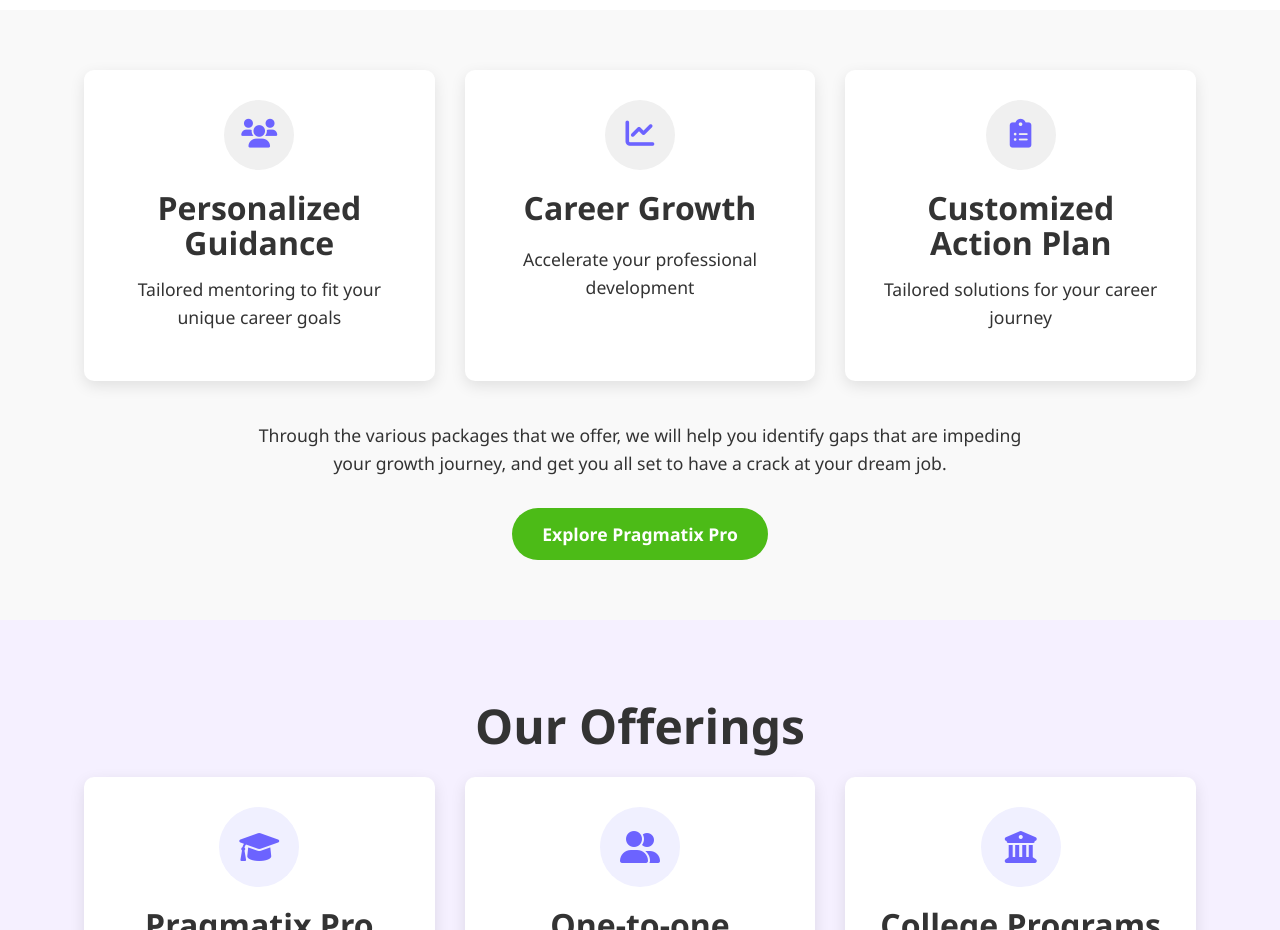
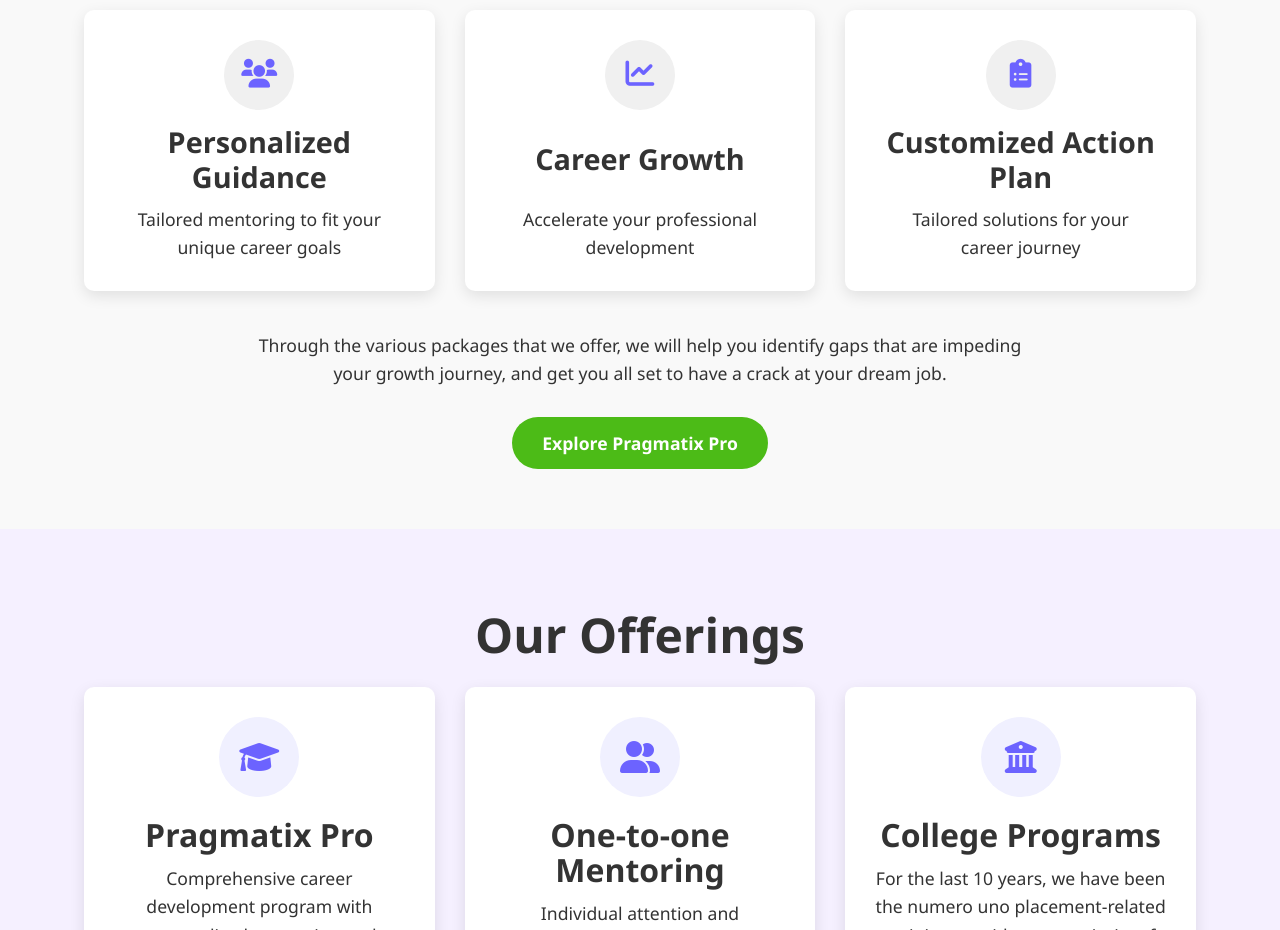
Before and after one commit to PragmatixCTO/Pragmatix-Website-2.0-v1, a plain HTML site: page index.html in a window 1280 px wide. Shown: the part 940-1870 px from the top of the page. Drawn offline with Linux system fonts and the light colour scheme.

Commit message:
logo and card alignment

```diff
--- a/styles.css
+++ b/styles.css
@@ -136,7 +136,7 @@ section {
 
 .logo img {
     width: auto;
-    height: 160px;
+    height: 100px;
     margin-right: 15px;
     display: block;
 }
@@ -232,13 +232,22 @@ section {
     margin: 0 auto 20px;
 }
 .feature-card h3 {
-    margin-bottom: 15px; /* Consistent spacing below heading */
-    min-height: 40px; /* Ensure consistent height for titles */
+    font-size: 1.8rem;
+  line-height: 1.2;
+  margin-bottom: 15px;
+  height: 60px; /* Fixed height for the title area */
+  display: flex;
+  align-items: center;
+  justify-content: center;
 }
 
 .feature-card p {
-    margin-bottom: 20px;
-    flex-grow: 1; /* Allow the paragraph to expand and fill space */
+    flex-grow: 1;
+  display: flex;
+  align-items: center;
+  justify-content: center;
+  margin: 0;
+  padding: 0 10px;
 }
 
 .feature-icon {
@@ -609,7 +618,7 @@ section {
 }
 
 .logo img {
-    height: 160px;
+    height: 100px;
     width: auto;
     margin-right: 10px;
     display: block;
```
